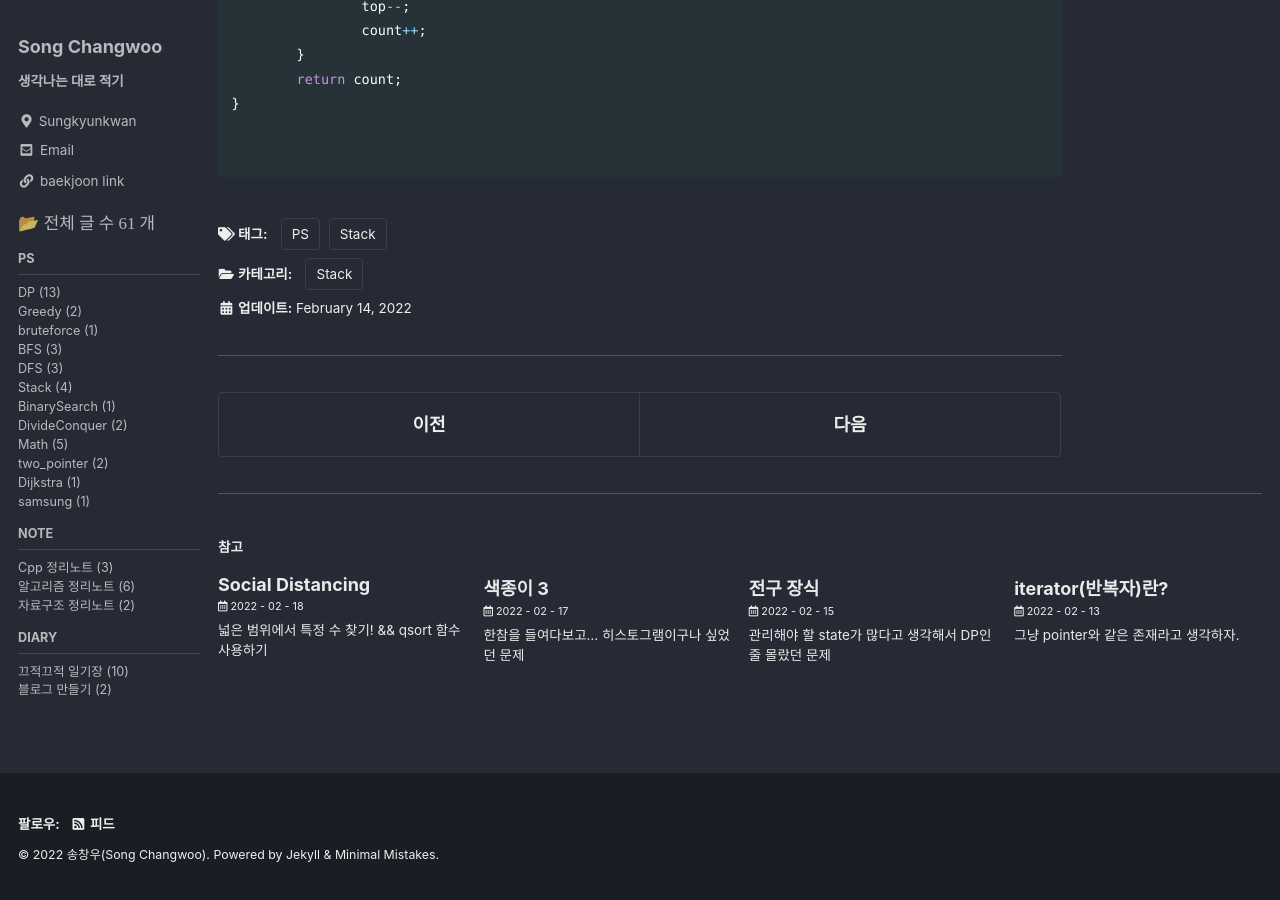
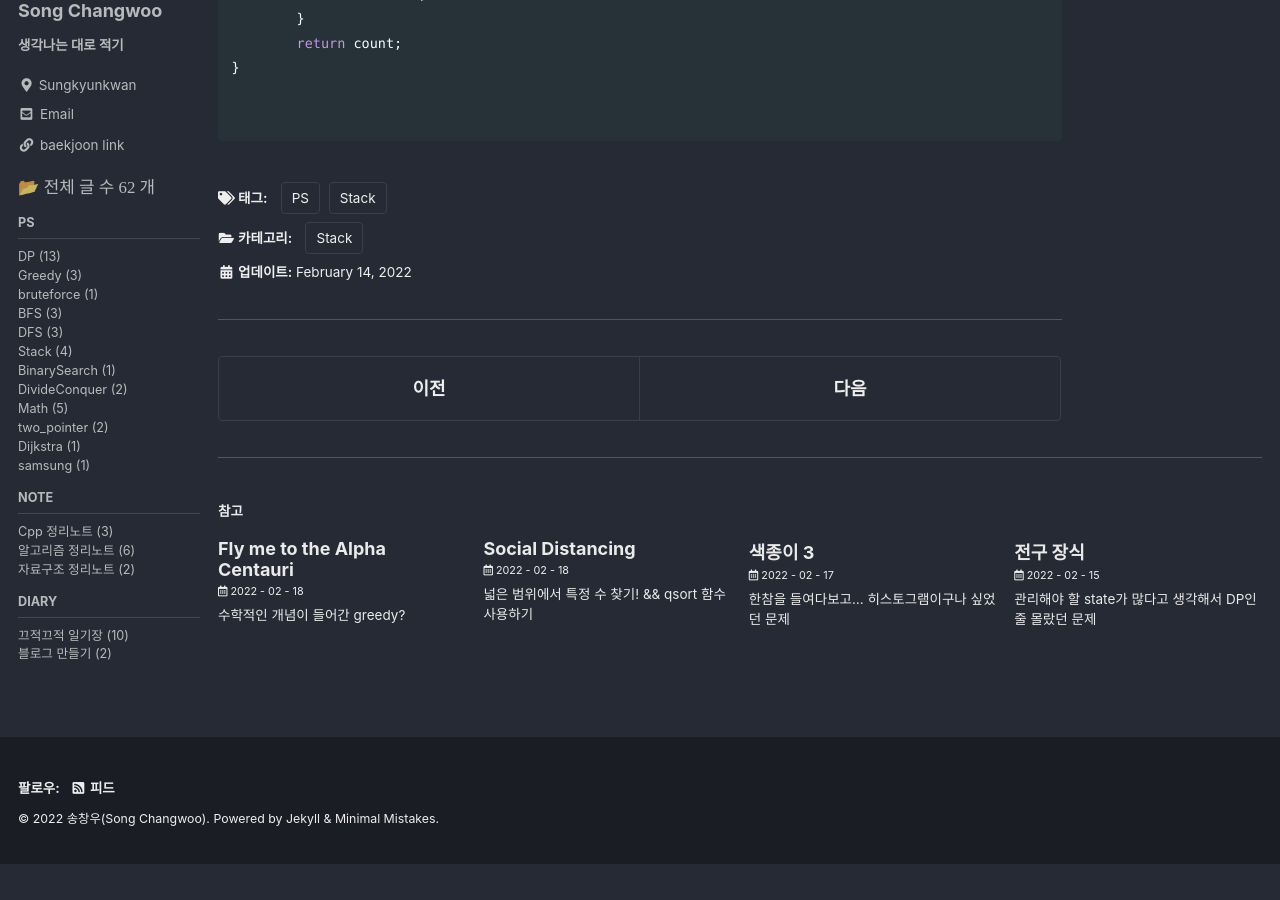
Before and after one commit to IsIthappy/IsIthappy.github.io, a Jekyll site: the page built from _posts/2022-02-14-stack3.md, in a window 1280 px wide and 900 px high, scrolled down 2456 px. Built offline with Jekyll 4.4.1, drawn with Linux system fonts in a browser that asks for light colours; cached includes are drawn as plain includes; after the commit the page ends 3320 px from its top, so only the background shows below that; part of the change alters nothing that is shown.

Commit message:
greedy3 post

````diff
--- a/_posts/2022-02-14-stack3.md
+++ b/_posts/2022-02-14-stack3.md
@@ -9,10 +9,9 @@ tags:
 last_modified_at: 2022-02-14
 ---
 # Cow Jog 문제 풀이
-1. 해석 어려웠던 부분
-2. **문제의 이해**
-3. 소스코드
-4. 후기
+1. **문제의 이해**
+2. 소스코드
+3. 후기
 
 백준 문제 링크 [https://www.acmicpc.net/problem/10654](https://www.acmicpc.net/problem/10654)
 
--- /dev/null
+++ b/_posts/2022-02-18-greedy3.md
@@ -0,0 +1,105 @@
+---
+title: "Fly me to the Alpha Centauri"
+excerpt: "수학적인 개념이 들어간 greedy?"
+
+categories:
+    - Greedy
+tags:
+    - [PS, Greedy, Math]
+last_modified_at: 2022-02-18
+---
+# Fly me to the Alpha Centauri 문제 풀이
+1. **문제의 이해**
+2. 소스코드
+3. 후기
+
+백준 문제 링크 [https://www.acmicpc.net/problem/1011](https://www.acmicpc.net/problem/1011)
+
+
+---
+
+# 1. Fly me to the Alpha Centauri 문제의 이해
+
+문제를 읽었을 때, 그동안 풀어왔던 DP문제와 매우 유사하게 생겼다는 느낌을 받았다.
+
+목적지까지 도착할 때 까지 모든 경우를 완전 탐색(dfs, bfs)를 통하면 int 전체 범위를 탐색하는데 시간초과가 뜰 것이 명백하니까 DP로 풀어야겠구나 라는 생각을 했다.
+
+근데 state 분류를 하는데 어려움이 있었다. 그리고 심지어 목적지의 범위가 int 범위 전체이므로..... DP배열로 state를 표현할 수조차 없다....
+
+
+>일단 목적지에 도착하기 위해서 직전 칸에서는 한칸만 뛰어서 와야한다.
+
+위 조건을 염두하면서 모든 경우를 다 본다고 생각하면 해당 위치에 대하여 기억해야 할 정보가
+
+1. 이전 칸으로부터 몇 칸 뛰어서 왔는가
+2. 그에 따른 공간 이동 장치 사용 횟수
+
+문제는 도착 가능한 모든 경우의 수를 찾는 것이 아니라 **목적지 까지 최소 횟수로 공간 이동 장치를 사용**하여 도착하는 것이다.
+
+심지어 공간 이동 장치를 최대한 적게 사용해서 해당 칸에 도착해도 목적지 도착 전까지 1칸만 뛰어도 되는 K가 되어야 한다. 가능한 많이 뛰어와야하는데, 목적지 직전까지 (k==2) 인 상태로 도달해야 된다. 즉, K가 쭈우욱~ 증가했다가! 목적지에 다다르면 점점 하나씩 줄여서 점프 거리를 낮춰줘야한다.
+
+여기서부터는 생각만 한다고 되는 것이 아니라고 직감... **직접 어떻게 되는지 보기 위해 [0,10] 의 범위를 직접 뛰어봤다.** (이렇게 예시 하나 잡아서 직접 해보는게 직관적으로 바로 와닿는 방법이다.)
+
+
+>직접 손으로 써보면서 경우들을 보니까 든 생각이 등차수열이었다. K*(K-1)/2 <= target - cur 의 조건식을 만족하는 선에서 최대의 칸을 점프해가면 되는 것이다.
+
+
+이렇게 보니 조건을 만족하는 선에서 최대의 칸을 점프해가므로, greedy 알고리즘이네? 라는 생각이 들었다.
+
+
+---
+
+# 2. 소스코드
+
+```c
+#include <stdio.h>
+
+int find_ans(int, int);
+
+int main()
+{
+	int t,a,b;
+	scanf("%d", &t);
+	for (int i = 0; i < t; i++)
+	{
+		scanf("%d %d", &a, &b);
+		printf("%d\n", find_ans(a,b));
+	}
+	return 0;
+}
+
+int find_ans(int s, int target)
+{
+	int count = 1, k = 1 , cur = s+1; // 처음에는 무조건 한칸 움직이는 것 세팅
+	int jump, next;
+	while (cur != target)
+	{
+		count++;
+		jump = k + 1; // 일단 뛸 수 있는 한 최대한 많이 뛰어야함.
+		for (int i = 0; i < 3; i++)
+		{
+			next = cur + jump;
+			if (jump <= 0)
+				continue;
+			if (target - next >= jump * (jump - 1) / 2) // 이 조건을 만족하면 최선의 선택을 한거임.
+			{
+				cur += jump;
+				k = jump;
+				break;
+			}
+			jump--; // K+1, K , K-1 차례로 뛰어봐야지
+		}
+	}
+	return count;
+}
+```
+
+---
+
+# 3. 후기
+
+이러고 사람들이 푼 방식을 봤는데.. 오.. 규칙을 찾아서 푼 사람들이 되게 많았다. 알고리즘 분류도 Math로 되어있다.
+
+일단 나는 이렇게 판단하는 것이 맞다고 생각해서 내 풀이를 썼지만, 직접 뛰어보며 규칙을 찾아본 사람들은.. 대단하네
+
+내 풀이는 약간... 시뮬레이션에 가깝다. 조건을 추가해줘서 모든 경우는 보지 않고 매 순간 최선의 선택을 하는 greedy 시뮬레이션?....
````
